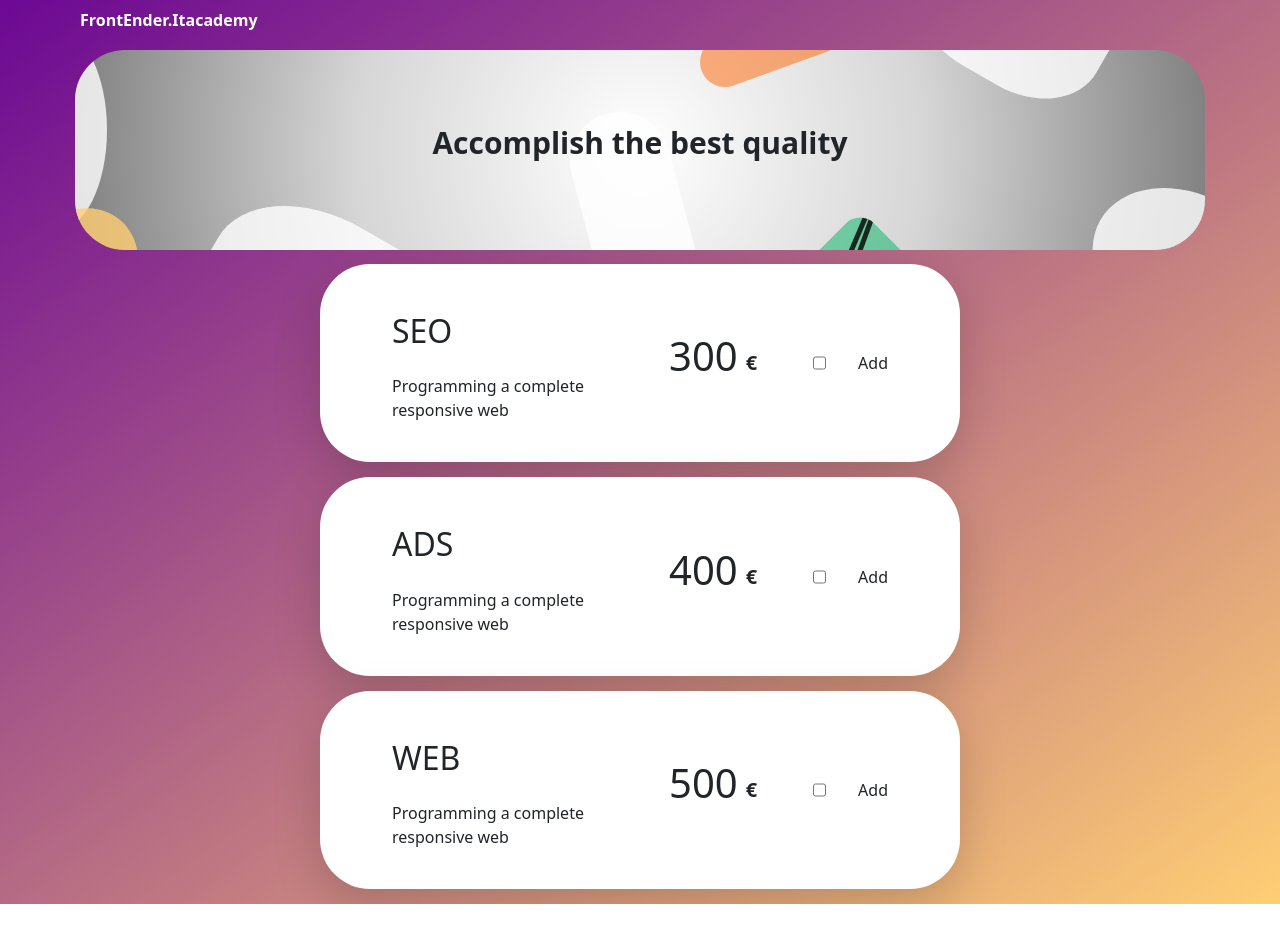
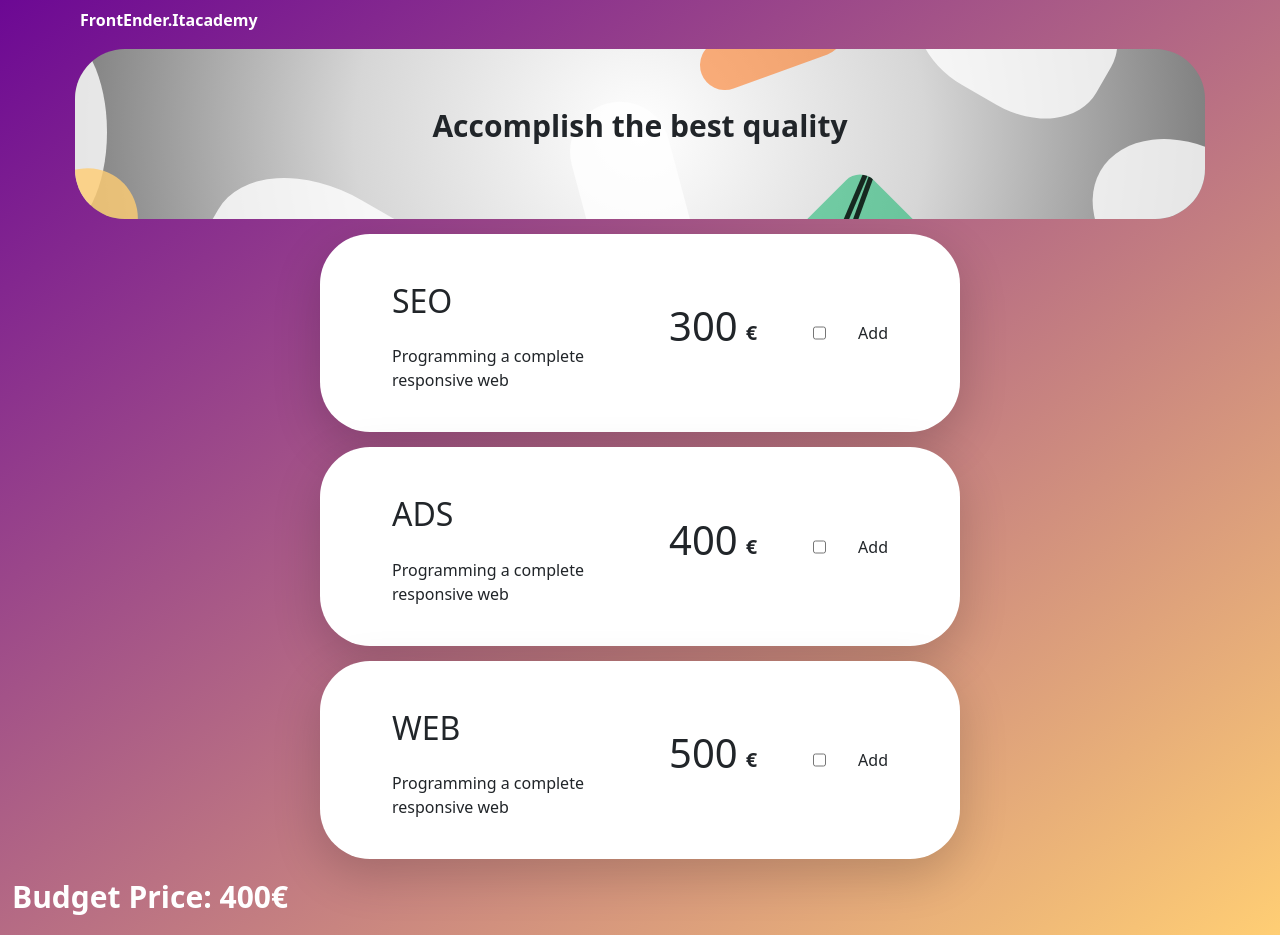
Before and after one commit to oscarrep/S6-Budget-Angular, an Angular app: page / in a window 1280 px wide. Before the commit the page ends 904 px from the top, so only its background shows below. Built offline with nearby package versions, Linux system fonts and the light colour scheme.

Commit message:
price text + adjust banner size

```diff
--- a/src/app/home/home.component.html
+++ b/src/app/home/home.component.html
@@ -47,5 +47,8 @@
             </div>
         </div>
         }
+        <div class="">
+            <p class="price-txt">Budget Price: 400€</p>
+        </div>
     </div>
 </div>
--- a/src/app/home/home.component.scss
+++ b/src/app/home/home.component.scss
@@ -24,7 +24,7 @@
     text-align: center;
     overflow: hidden;
     top: 5%;
-    height: 200px;
+    height: 170px;
     min-width: 90%;
     background-image: radial-gradient(circle at center, rgb(255, 255, 255), rgb(214, 214, 214), rgb(128, 128, 128));
 }
@@ -46,6 +46,12 @@
 
 .title {
     font-size: 30px;
+}
+
+.price-txt {
+    font-size: 30px;
+    font-weight: bold;
+    color: white;
 }
 
 //SHAPES
@@ -108,6 +114,7 @@
     width: 150px;
     transform: rotate(-60deg);
 }
+
 .banner .white5 {
     border-radius: 50%;
     bottom: -60%;
@@ -137,8 +144,7 @@
 }
 
 .banner .green .line,
-.banner .green .line2
-{
+.banner .green .line2 {
     position: absolute;
     background-color: rgba(0, 0, 0, 0.8);
     height: 5px;
@@ -147,7 +153,8 @@
     right: -40%;
     transform: rotate(65deg);
 }
-.banner .green .line2{
+
+.banner .green .line2 {
     top: 50%;
     right: -30%;
     transform: rotate(68deg);
```
